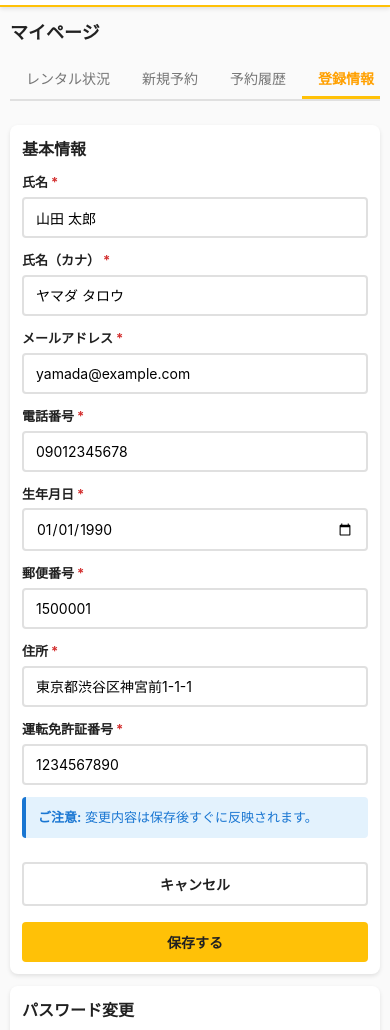
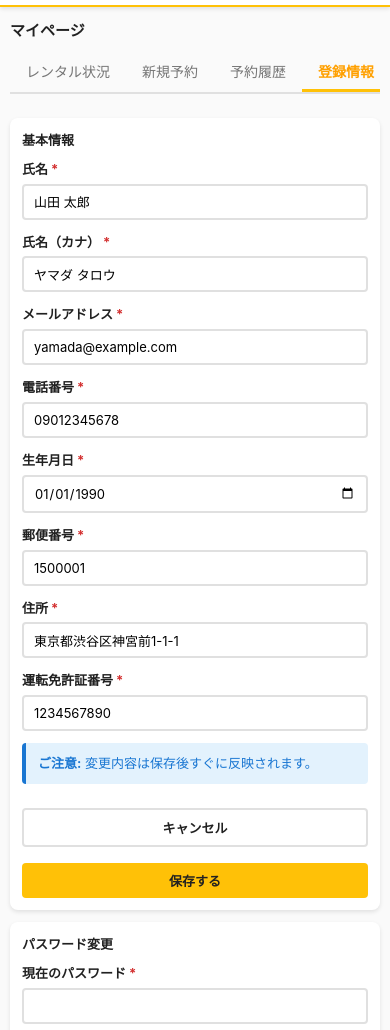
Before and after one commit to chitose-dev/rent, a plain HTML site: page mypage-profile.html in a window 390 px wide. Shown: the part 44-1074 px from the top of the page. Drawn offline with Linux system fonts and the light colour scheme.

Commit message:
見出し・フォントをさらに縮小（13px基準）

```diff
--- a/common.css
+++ b/common.css
@@ -677,7 +677,7 @@ textarea {
 @media (max-width: 768px) {
   /* ベースフォントサイズを小さく */
   body {
-    font-size: 14px;
+    font-size: 13px;
   }
 
   /* ヘッダーをコンパクトに */
@@ -705,20 +705,20 @@ textarea {
   }
 
   .section-title {
-    font-size: 16px;
-    margin-bottom: 10px;
+    font-size: 13px;
+    margin-bottom: 8px;
   }
 
   /* ページタイトル */
   .page-title {
-    font-size: 18px;
-    margin-bottom: 12px;
+    font-size: 15px;
+    margin-bottom: 10px;
   }
 
   /* ボタンをコンパクトに */
   .btn {
-    padding: 10px 16px;
-    font-size: 14px;
+    padding: 8px 14px;
+    font-size: 13px;
   }
 
   /* カードをコンパクトに */
@@ -728,7 +728,7 @@ textarea {
   }
 
   .card-title {
-    font-size: 15px;
+    font-size: 13px;
   }
 
   /* フォーム要素をコンパクトに */
@@ -744,8 +744,8 @@ textarea {
   .form-input,
   .form-select,
   .form-textarea {
-    padding: 10px 12px;
-    font-size: 14px;
+    padding: 8px 10px;
+    font-size: 13px;
   }
 
   /* アラートをコンパクトに */
```
